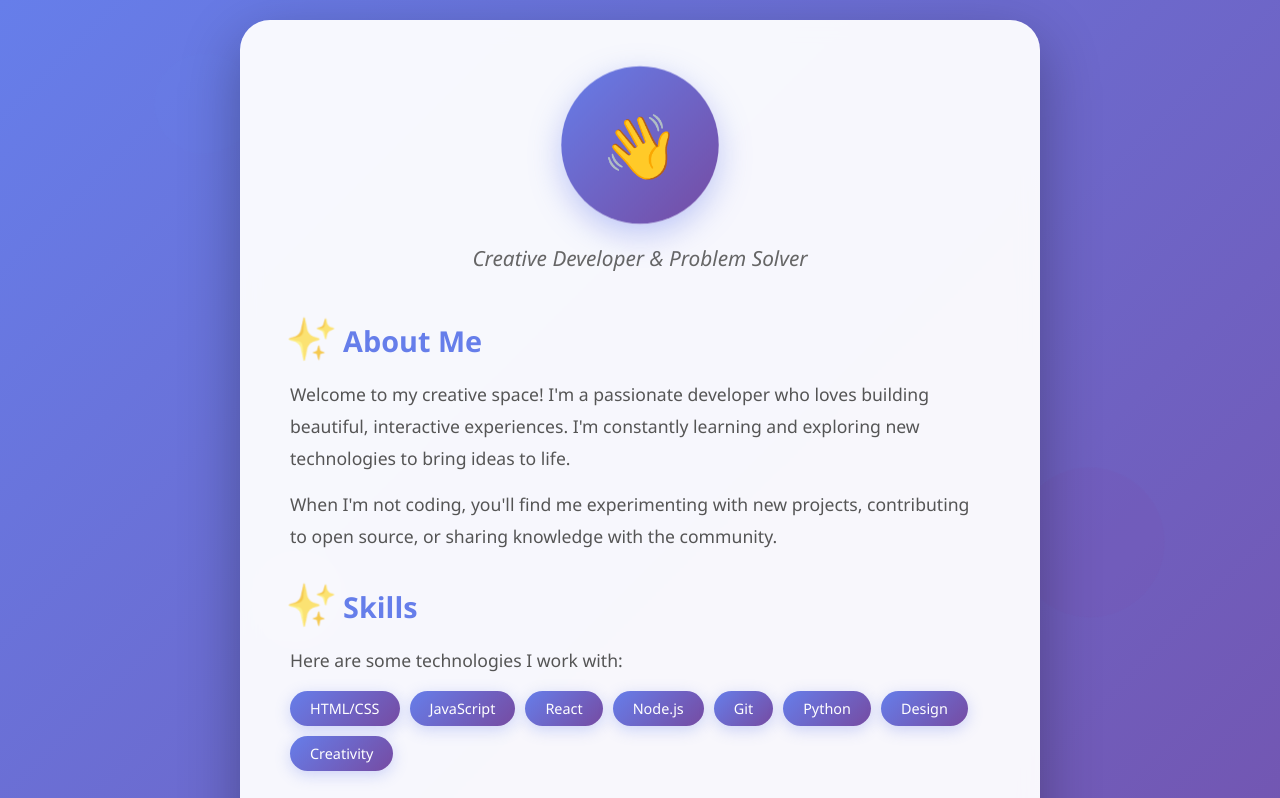
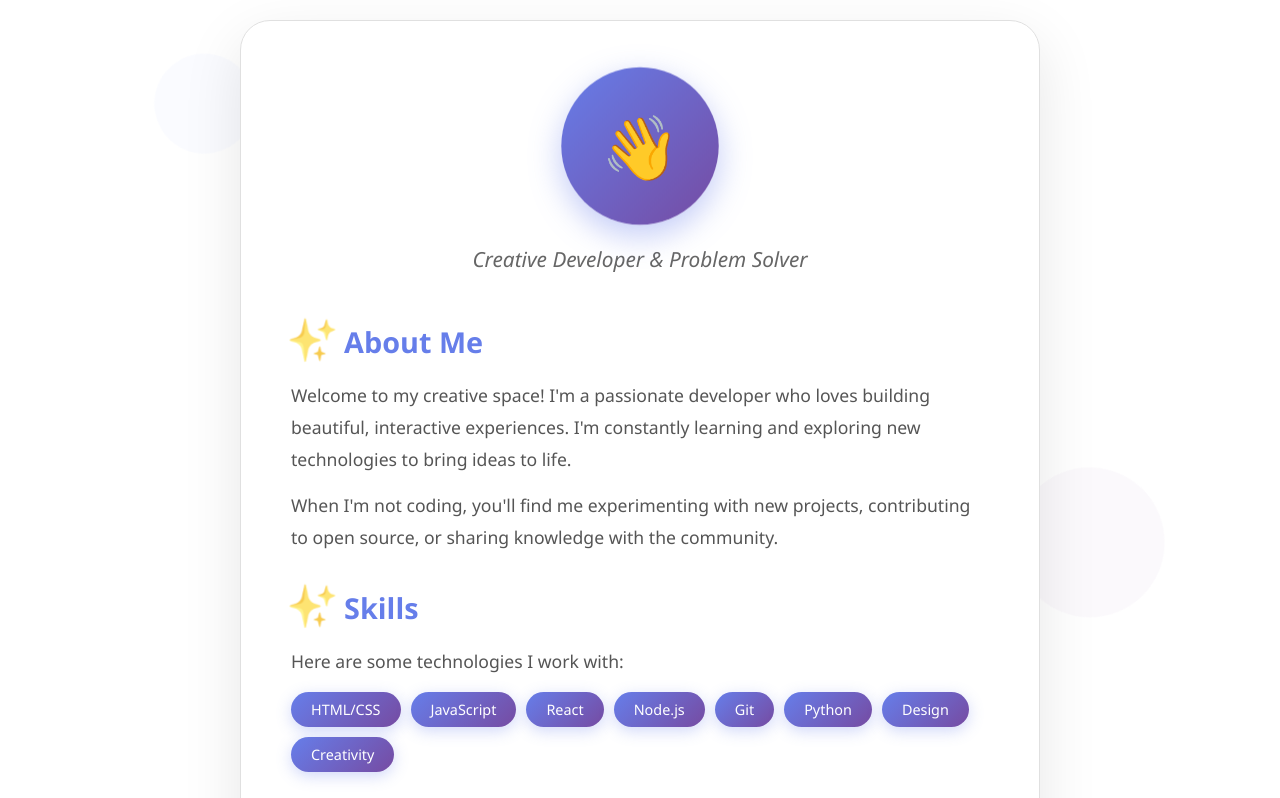
Before and after one commit to waterrhythm/my-first-cursor-project, a plain HTML site: page index.html in a window 1280 px wide. Shown: the top 798 px of the page. Drawn offline with Linux system fonts and the light colour scheme.

Commit message:
Change background color to white

```diff
--- a/index.html
+++ b/index.html
@@ -13,7 +13,7 @@
 
         body {
             font-family: 'Segoe UI', Tahoma, Geneva, Verdana, sans-serif;
-            background: linear-gradient(135deg, #667eea 0%, #764ba2 100%);
+            background: white;
             min-height: 100vh;
             display: flex;
             justify-content: center;
@@ -25,13 +25,13 @@
         .container {
             max-width: 800px;
             width: 100%;
-            background: rgba(255, 255, 255, 0.95);
+            background: white;
             border-radius: 30px;
-            box-shadow: 0 20px 60px rgba(0, 0, 0, 0.3);
+            box-shadow: 0 20px 60px rgba(0, 0, 0, 0.1);
             padding: 50px;
             position: relative;
             animation: fadeInUp 0.8s ease-out;
-            backdrop-filter: blur(10px);
+            border: 1px solid #e0e0e0;
         }
 
         @keyframes fadeInUp {
@@ -235,7 +235,7 @@
         .shape {
             position: absolute;
             border-radius: 50%;
-            opacity: 0.1;
+            opacity: 0.03;
             animation: float 20s infinite ease-in-out;
         }
 
```
